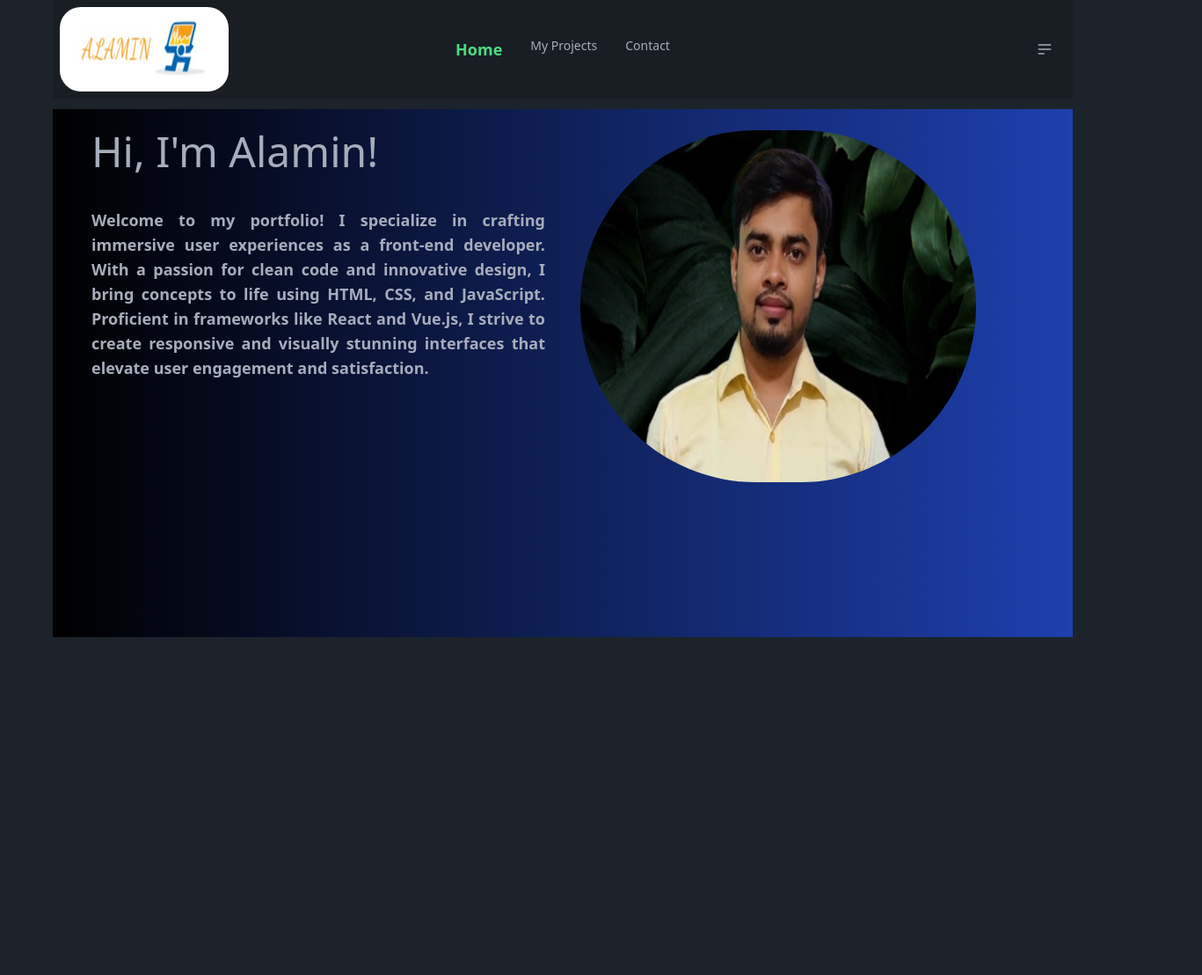
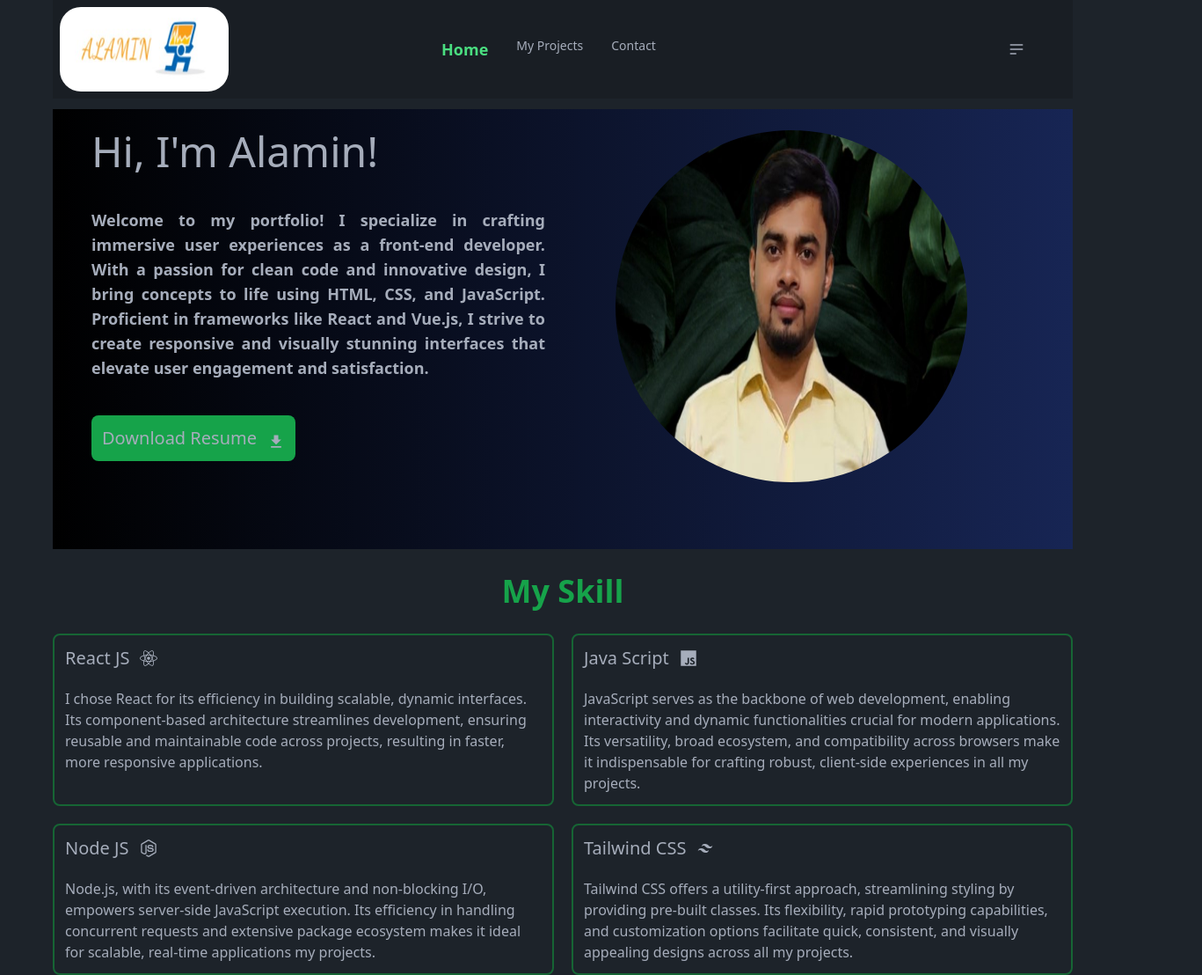
Before and after one commit to alaminakash754/my-portfolio, a React (Vite) app: page / in a window 1280 px wide. Shown: the whole page at 88% size, 1367 px wide, since content can reach past the window. Before the commit the page ends 800 px from the top, so only its background shows below. Built offline with nearby package versions, Linux system fonts and the light colour scheme.

Commit message:
added my skill in the portfolio

```diff
--- a/src/Pages/Home.jsx
+++ b/src/Pages/Home.jsx
@@ -1,4 +1,5 @@
 import Banner from "../components/Banner";
+import Skill from "../components/Skill";
 
 
 const Home = () => {
@@ -6,6 +7,7 @@ const Home = () => {
         <div>
 
             <Banner></Banner>
+            <Skill></Skill>
         </div>
     );
 };
--- a/src/components/Banner.jsx
+++ b/src/components/Banner.jsx
@@ -1,14 +1,17 @@
 import coverPhoto from '../assets/my pic.jpg';
+import { MdDownload } from "react-icons/md";
+
 const Banner = () => {
     return (
-        <div className="bg-gradient-to-r from-black to-blue-800 grid md:grid-cols-2 sm:grid-cols-1 gap-10 h-[600px] p-6">
+        <div className="bg-gradient-to-r from-black to-blue-950 grid md:grid-cols-2 sm:grid-cols-1 gap-10 h-[500px] p-6">
             <div className=" ml-5">
                 <h1 className="text-5xl">Hi, I'm Alamin!</h1>
 
                 <p className='mt-10 text-justify font-semibold text-lg'>Welcome to my portfolio! I specialize in crafting immersive user experiences as a front-end developer. With a passion for clean code and innovative design, I bring concepts to life using HTML, CSS, and JavaScript. Proficient in frameworks like React and Vue.js, I strive to create responsive and visually stunning interfaces that elevate user engagement and satisfaction.</p>
+                <button className='bg-green-600 rounded-lg mt-10 p-3 text-xl font-medium flex items-center justify-center gap-3 text-center'>Download Resume <p className='mt-2'><MdDownload/></p></button>
             </div>
-            <div className="">
-                <img className='rounded-full w-[450px] h-[400px] items-center justify-center' src={coverPhoto} alt="" />
+            <div className="ml-10">
+                <img className='rounded-full w-[400px] h-[400px] ' src={coverPhoto} alt="" />
             </div>
         </div>
     );
--- a/src/components/Navbar.jsx
+++ b/src/components/Navbar.jsx
@@ -21,7 +21,7 @@ const Navbar = () => {
 
     </>
     return (
-        <div className="navbar bg-base-200">
+        <div className="navbar bg-base-200 max-w-[1160px] mx-auto">
             <div className="navbar-start">
                 <div className="dropdown">
                     <div tabIndex={0} role="button" className="btn btn-ghost lg:hidden">
@@ -38,12 +38,12 @@ const Navbar = () => {
                     {navLinks}
                 </ul>
             </div>
-            <div className="navbar-end">
+            <div className="navbar-end mr-8">
                 <div className="dropdown">
                     <div tabIndex={0} role="button" className="btn btn-ghost btn-circle">
                         <svg xmlns="http://www.w3.org/2000/svg" className="h-5 w-5" fill="none" viewBox="0 0 24 24" stroke="currentColor"><path strokeLinecap="round" strokeLinejoin="round" strokeWidth="2" d="M4 6h16M4 12h16M4 18h7" /></svg>
                     </div>
-                    <ul tabIndex={0} className="menu menu-sm dropdown-content mt-3 z-[1] p-2 shadow bg-base-100 rounded-box w-52">
+                    <ul tabIndex={0} className="menu menu-sm dropdown-content mt-3 z-[1] p-2 shadow bg-base-100 rounded-box w-32">
                         {navLinks}
                     </ul>
                 </div>
--- /dev/null
+++ b/src/components/Skill.jsx
@@ -0,0 +1,42 @@
+import { FaNodeJs, FaReact } from "react-icons/fa";
+import { IoLogoJavascript } from "react-icons/io5";
+import { BiLogoTailwindCss } from "react-icons/bi";
+
+const Skill = () => {
+    return (
+        <div>
+            <h2 className="text-center text-4xl font-semibold text-green-600 my-7">My Skill</h2>
+
+            <div className="grid sm:grid-cols-1 md:grid-cols-2 gap-5">
+                <div className="border-2 border-green-800 p-3 rounded-lg">
+                    <div className="flex items-center gap-3">
+                        <h2 className="text-xl font-medium">React JS </h2> <FaReact className="text-xl"></FaReact>
+                    </div>
+                    <p className="font-medium mt-5">I chose React for its efficiency in building scalable, dynamic interfaces. Its component-based architecture streamlines development, ensuring reusable and maintainable code across projects, resulting in faster, more responsive applications.</p>
+                </div>
+                <div className="border-2 border-green-800 p-3 rounded-lg">
+                    <div className="flex items-center gap-3">
+                        <h2 className="text-xl font-medium">Java Script </h2> <IoLogoJavascript className="text-xl"></IoLogoJavascript>
+                    </div>
+                    <p className="font-medium mt-5">JavaScript serves as the backbone of web development, enabling interactivity and dynamic functionalities crucial for modern applications. Its versatility, broad ecosystem, and compatibility across browsers make it indispensable for crafting robust, client-side experiences in all my projects.</p>
+                </div>
+                <div className="border-2 border-green-800 p-3 rounded-lg">
+                    <div className="flex items-center gap-3">
+                        <h2 className="text-xl font-medium">Node JS</h2> <FaNodeJs className="text-xl"></FaNodeJs>
+                    </div>
+                    <p className="font-medium mt-5">Node.js, with its event-driven architecture and non-blocking I/O, empowers server-side JavaScript execution. Its efficiency in handling concurrent requests and extensive package ecosystem makes it ideal for scalable, real-time applications my projects.</p>
+                </div>
+                <div className="border-2 border-green-800 p-3 rounded-lg">
+                    <div className="flex items-center gap-3">
+                        <h2 className="text-xl font-medium">Tailwind CSS</h2> <BiLogoTailwindCss className="text-xl"></BiLogoTailwindCss>
+                    </div>
+                    <p className="font-medium mt-5">Tailwind CSS offers a utility-first approach, streamlining styling by providing pre-built classes. Its flexibility, rapid prototyping capabilities, and customization options facilitate quick, consistent, and visually appealing designs across all my projects.</p>
+                </div>
+
+
+            </div>
+        </div>
+    );
+};
+
+export default Skill;
```
